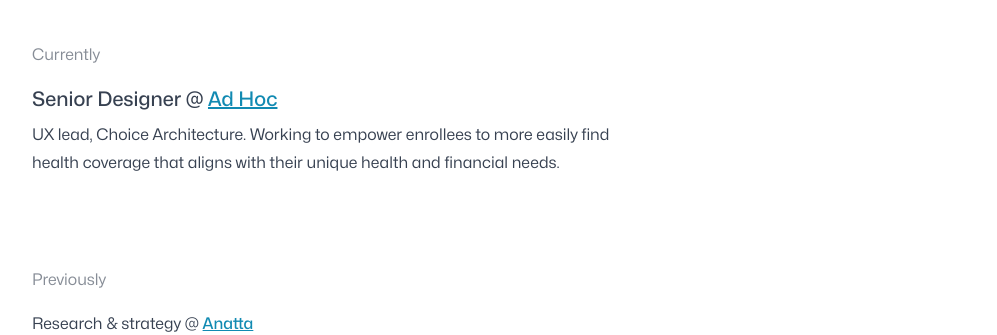
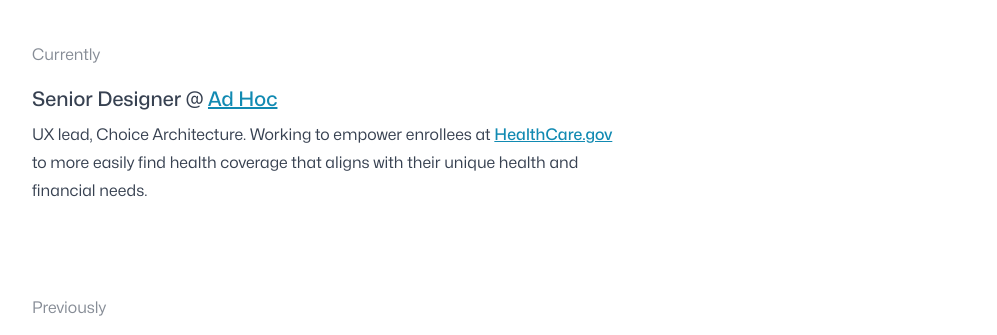
Before and after one commit to mathfordogs/mathfordogs.github.io, an Astro site: page / in a window 1280 px wide. Shown: the part 399-734 px from the top of the page, without its empty margins (24-1021 px from the left). Built offline with nearby package versions, Linux system fonts and the light colour scheme; Astro itself is replaced by a stand-in of ours.

Commit message:
Adding a link

```diff
--- a/src/pages/index.astro
+++ b/src/pages/index.astro
@@ -26,7 +26,7 @@ const allProjects = await getCollection("projects");
 				<div class="w-full md:w-1/2">
 				<h5 class="mb-4 opacity-60">Currently</h5>
 				<p class="text-xl font-medium mt-0">Senior Designer @ <a href="https://adhocteam.us" target="_blank" class="text-lightBlue">Ad Hoc</a>
-				<small class="block text-md font-normal mt-2">UX lead, Choice Architecture. Working to empower enrollees to more easily find health coverage that aligns with their unique health and financial needs.</small></p>
+				<small class="block text-md font-normal mt-2">UX lead, Choice Architecture. Working to empower enrollees at <a href="https://healthcare.gov" target="_blank" class="text-lightBlue">HealthCare.gov</a> to more easily find health coverage that aligns with their unique health and financial needs.</small></p>
 			</div>
 		</section>
 		<section class="Previous">
```
